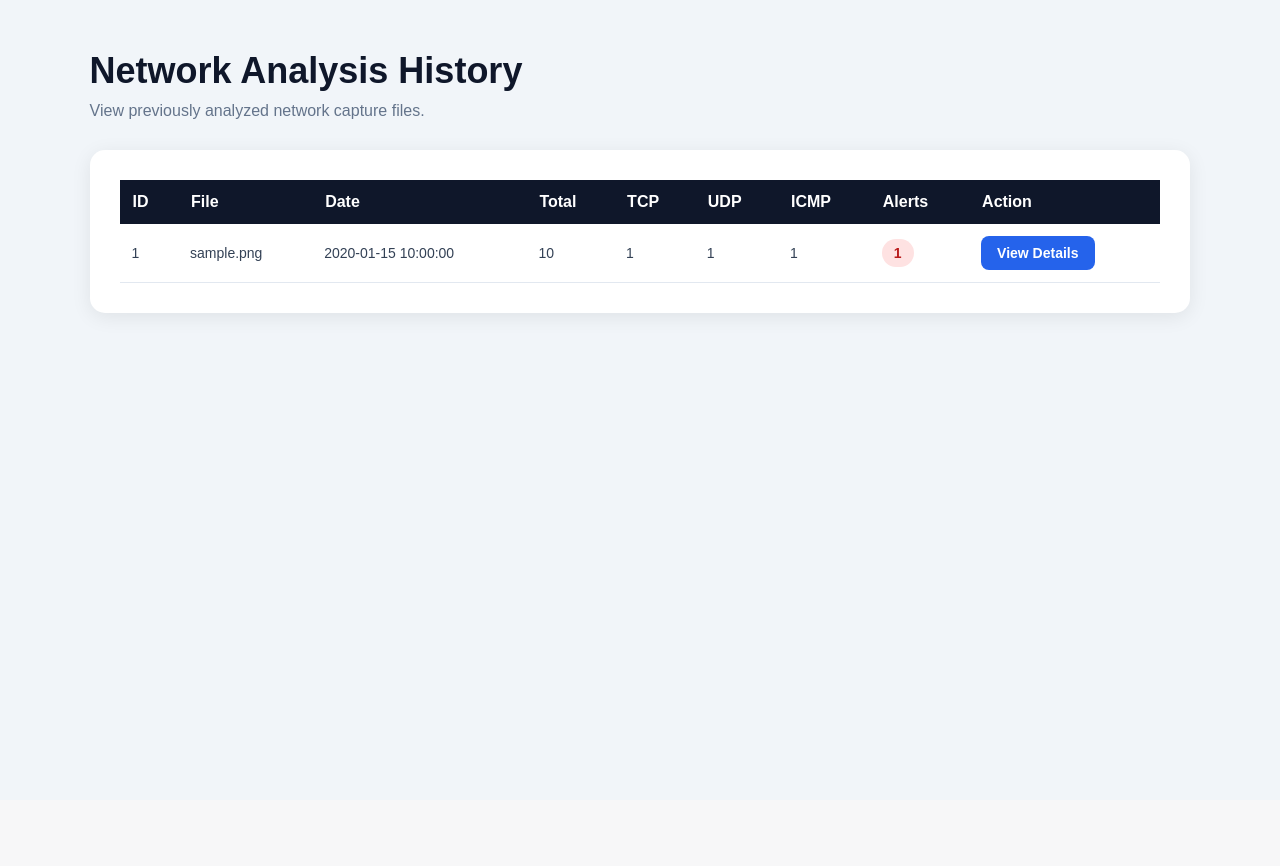
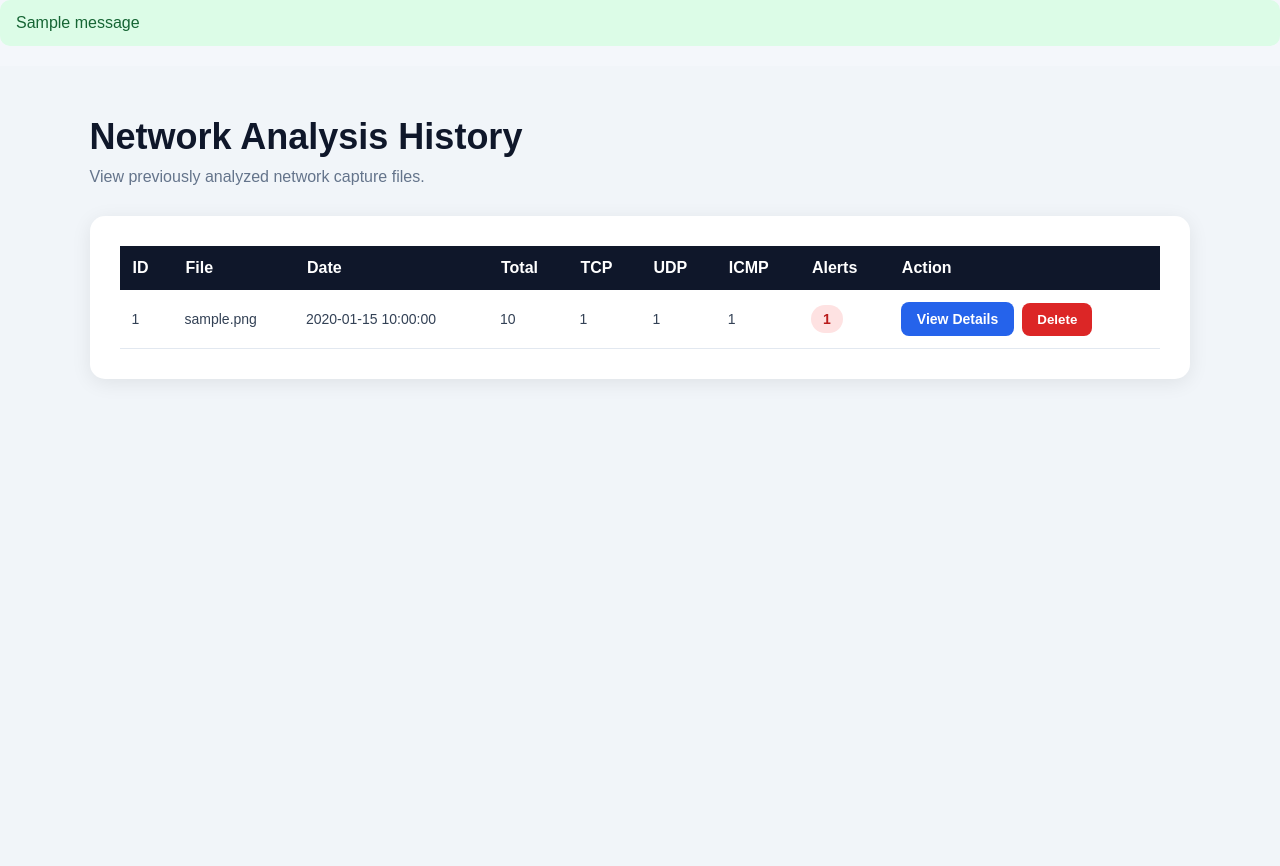
Before and after one commit to Magehewalagesadeepalakshan123/network-security-monitor, a Flask app: page /history in a window 1280 px wide. Shown: the part 68-934 px from the top of the page. Before the commit the page ends 389 px from the top, so only its background shows below. Run offline with Flask 3, Linux system fonts and the light colour scheme; tables that the repository leaves empty hold one stand-in row (values such as "Sample post"); one stand-in notice (Sample message) is shown.

Commit message:
Add analysis delete functionality

```diff
--- a/app.py
+++ b/app.py
@@ -22,7 +22,8 @@ from database import (
     get_dashboard_data,
     get_all_alerts,
     get_capture_by_id,
-    get_alerts_by_capture
+    get_alerts_by_capture,
+    delete_capture
 )
 
 app = Flask(__name__)
@@ -394,7 +395,63 @@ def analysis_detail(capture_id):
 
 
 
+# ---------------------------------------------------
+# Delete Analysis
+# ---------------------------------------------------
 
+@app.route(
+    "/analysis/<int:capture_id>/delete",
+    methods=["POST"]
+)
+def delete_analysis(capture_id):
+
+    capture = delete_capture(
+        capture_id
+    )
+
+    if capture is None:
+
+        flash(
+            "Analysis record not found."
+        )
+
+        return redirect(
+            url_for("history")
+        )
+
+    stored_filename = capture[
+        "stored_filename"
+    ]
+
+    file_path = os.path.join(
+        app.config["UPLOAD_FOLDER"],
+        stored_filename
+    )
+
+    try:
+
+        if os.path.exists(
+            file_path
+        ):
+
+            os.remove(
+                file_path
+            )
+
+    except Exception as error:
+
+        print(
+            "File deletion error:",
+            error
+        )
+
+    flash(
+        "Analysis deleted successfully."
+    )
+
+    return redirect(
+        url_for("history")
+    )
 
 
 
--- a/database.py
+++ b/database.py
@@ -347,3 +347,45 @@ def get_alerts_by_capture(capture_id):
     connection.close()
 
     return alerts
+
+
+def delete_capture(capture_id):
+
+    connection = get_connection()
+
+    # Get capture first
+    capture = connection.execute(
+        """
+        SELECT *
+        FROM captures
+        WHERE id = ?
+        """,
+        (capture_id,)
+    ).fetchone()
+
+    if capture is None:
+        connection.close()
+        return None
+
+    # Delete related alerts first
+    connection.execute(
+        """
+        DELETE FROM alerts
+        WHERE capture_id = ?
+        """,
+        (capture_id,)
+    )
+
+    # Delete capture record
+    connection.execute(
+        """
+        DELETE FROM captures
+        WHERE id = ?
+        """,
+        (capture_id,)
+    )
+
+    connection.commit()
+    connection.close()
+
+    return capture
--- a/static/css/style.css
+++ b/static/css/style.css
@@ -1308,3 +1308,40 @@ footer {
     }
 
 }
+
+/* =========================
+   History Actions
+========================= */
+
+.history-actions {
+    display: flex;
+    align-items: center;
+    gap: 8px;
+}
+
+
+.history-actions form {
+    margin: 0;
+}
+
+
+.delete-btn {
+    border: none;
+
+    background: #dc2626;
+
+    color: white;
+
+    padding: 9px 15px;
+
+    border-radius: 8px;
+
+    cursor: pointer;
+
+    font-weight: 600;
+}
+
+
+.delete-btn:hover {
+    background: #b91c1c;
+}
--- a/templates/history.html
+++ b/templates/history.html
@@ -59,6 +59,31 @@
     </div>
 
 </div>
+
+
+<!-- =========================
+     FLASH MESSAGES
+========================= -->
+
+{% with messages = get_flashed_messages() %}
+
+    {% if messages %}
+
+        <div class="history-message-container">
+
+            {% for message in messages %}
+
+                <div class="message-box">
+                    {{ message }}
+                </div>
+
+            {% endfor %}
+
+        </div>
+
+    {% endif %}
+
+{% endwith %}
 
 
 <!-- =========================
@@ -200,7 +225,13 @@
                                 </td>
 
 
+                                <!-- =========================
+                                     ACTION BUTTONS
+                                ========================== -->
+
                                 <td>
+
+                                    <div class="history-actions">
 
                                         <a
                                             href="{{ url_for('analysis_detail', capture_id=capture.id) }}"
@@ -209,7 +240,26 @@
                                             View Details
                                         </a>
 
+
+                                        <form
+                                            action="{{ url_for('delete_analysis', capture_id=capture.id) }}"
+                                            method="POST"
+                                            onsubmit="return confirm('Are you sure you want to delete this analysis?');"
+                                        >
+
+                                            <button
+                                                type="submit"
+                                                class="delete-btn"
+                                            >
+                                                Delete
+                                            </button>
+
+                                        </form>
+
+                                    </div>
+
                                 </td>
+
 
                             </tr>
 
```
Lines whose indentation alone changed are shown as unchanged.
